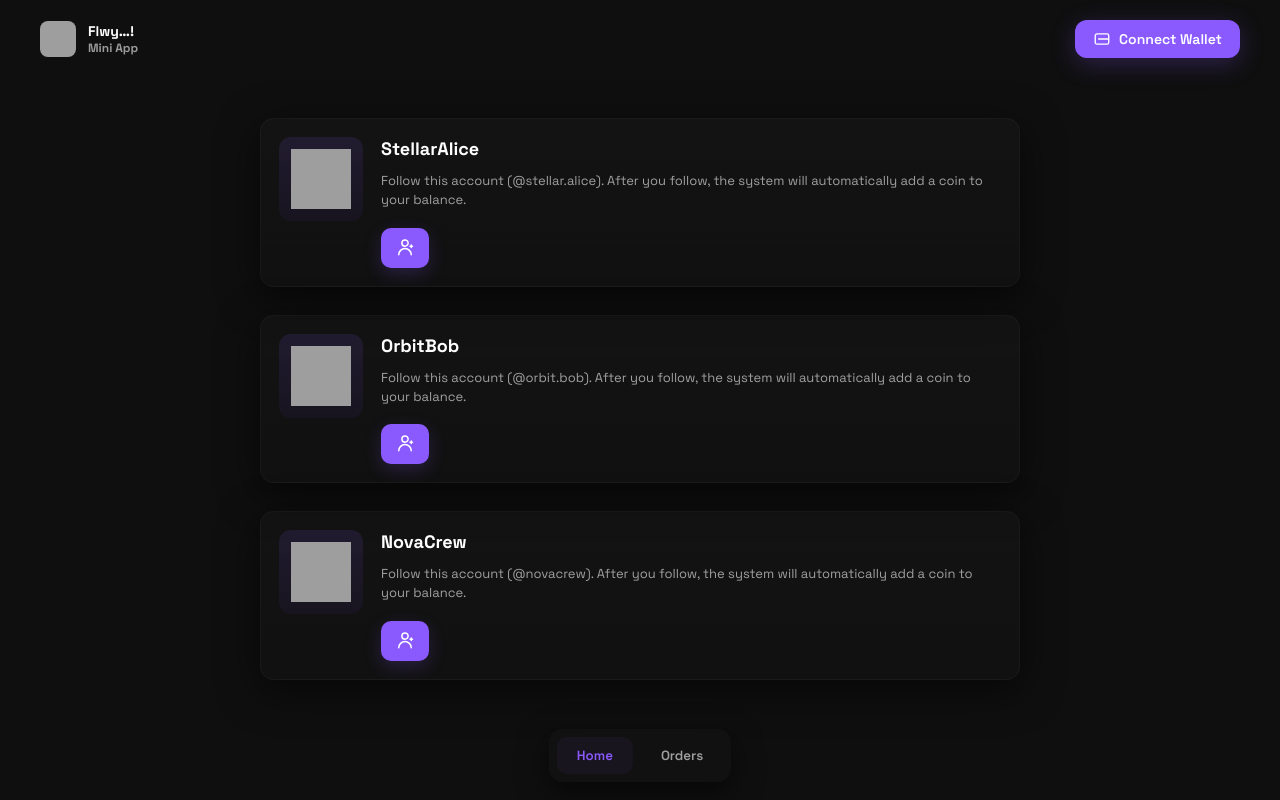
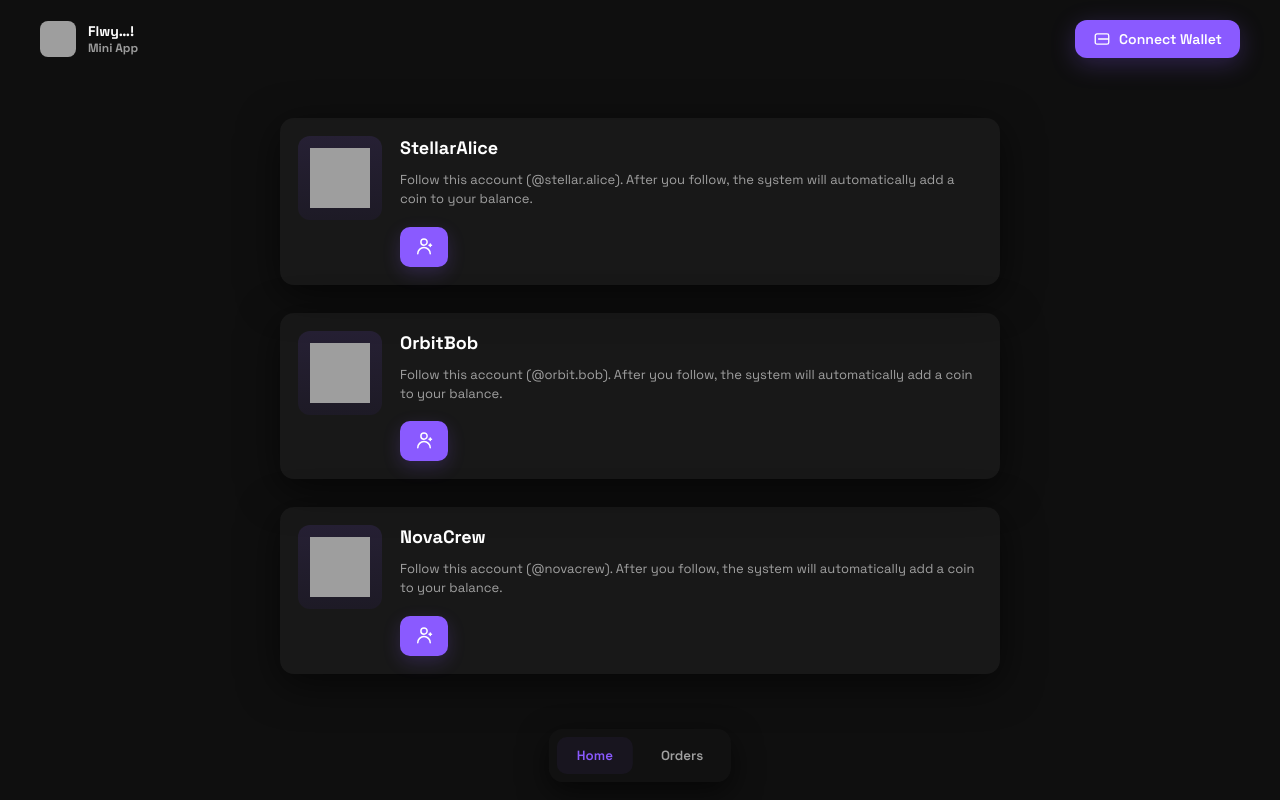
Before and after one commit to Fredrickadler/Flwy..-, a Next.js app: page / in a window 1280 px wide. Built offline with nearby package versions, Linux system fonts and the light colour scheme; grey boxes are pictures that could not be loaded.

Commit message:
Update globals.css

```diff
--- a/styles/globals.css
+++ b/styles/globals.css
@@ -80,17 +80,15 @@ body{
 
 /* Order card */
 .order-card {
-  width:100%;
-  max-width: 760px;
-  background: linear-gradient(180deg, rgba(255,255,255,0.02), rgba(255,255,255,0.01));
+  width: 100%;
+  max-width: 720px; /* کوچیک‌تر شد */
+  background: rgba(255,255,255,0.04); /* تیره‌تر */
   border-radius: 14px;
   padding: 18px;
-  display:flex;
-  gap:18px;
-  align-items:flex-start;
+  margin: 0 auto; /* وسط‌چین */
+  display: flex;
+  gap: 18px;
   box-shadow: 0 10px 40px rgba(0,0,0,0.6);
-  overflow: hidden;
-  border: 1px solid rgba(255,255,255,0.03);
 }
 
 /* avatar / emoji area */
```
